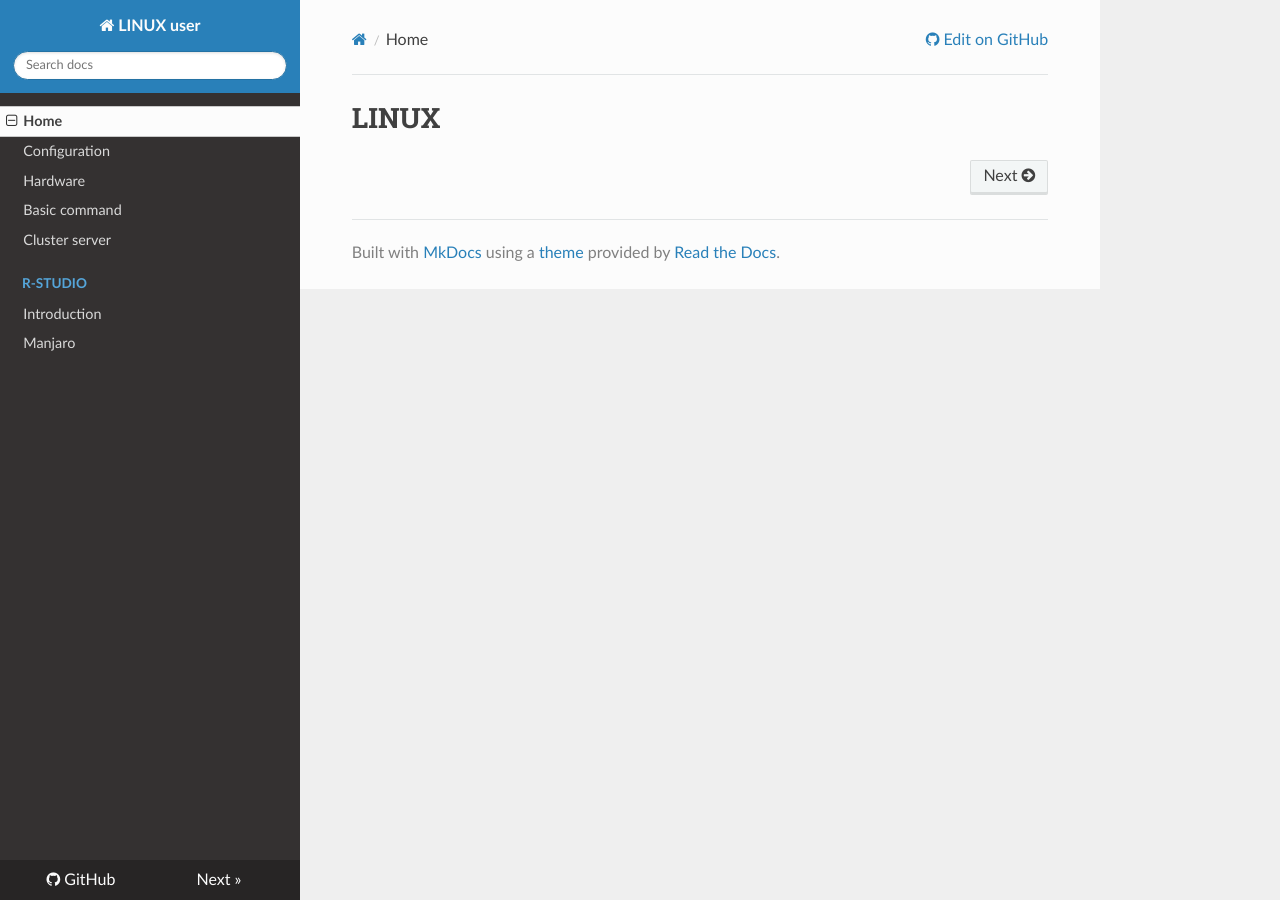
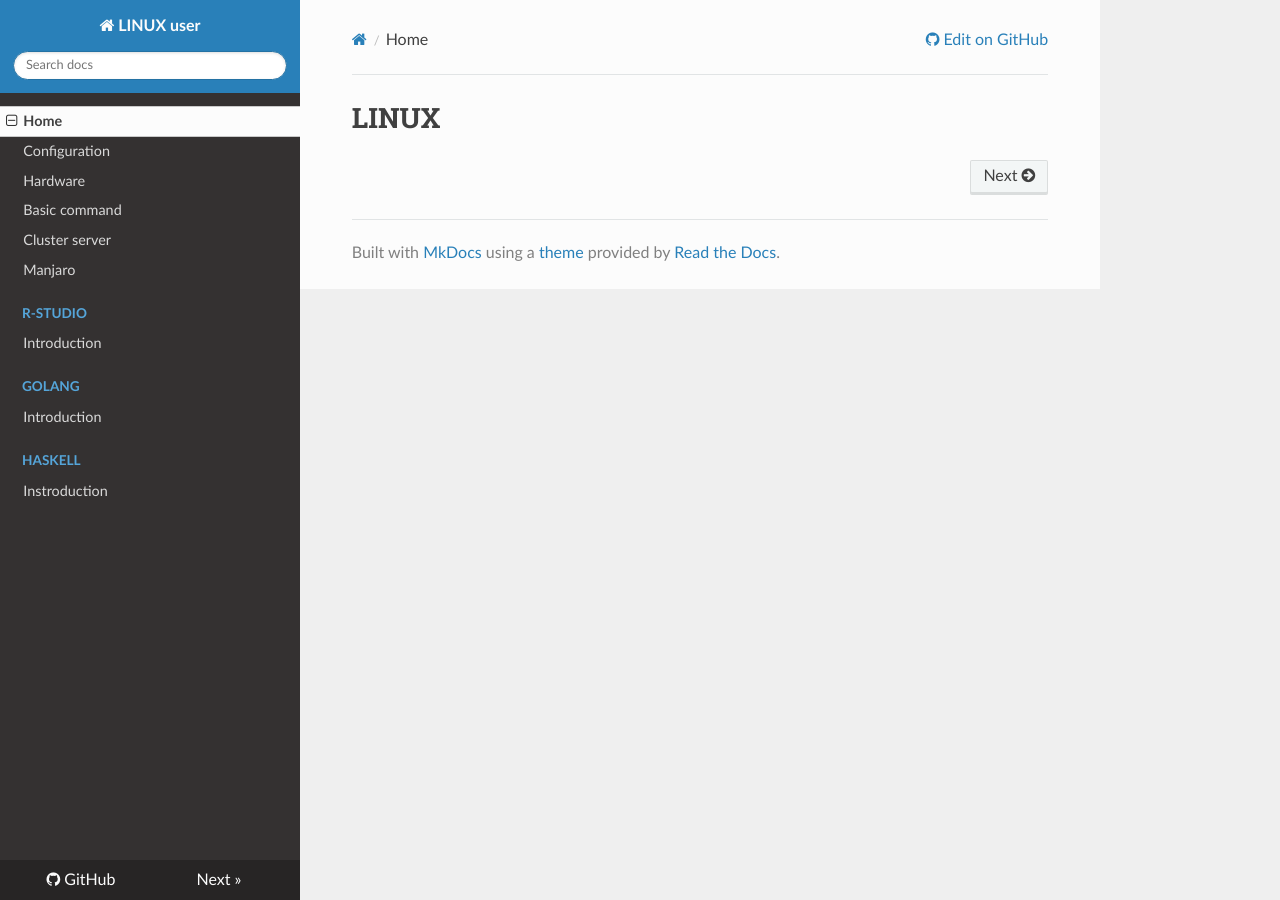
Before and after one commit to WonyoungCho/LINUX, an MkDocs documentation site: the page built from docs/index.md, in a window 1280 px wide. Built offline with MkDocs 1.6.1, drawn with Linux system fonts in a browser that asks for light colours; nearby versions of some CDN libraries; old or Windows-style settings are respelled for this version of MkDocs.

Commit message:
Update mkdocs.yml

```diff
--- a/mkdocs.yml
+++ b/mkdocs.yml
@@ -12,8 +12,13 @@ pages:
     - Hardware : 'hardware.md'
     - Basic command: 'basic_comm.md'
     - Cluster server: 'cluster_conf.md'
+    - Manjaro: 'manjaro_conf.md'
     - R-Studio:
         - Introduction : 'rstudio_int.md'
-    - Manjaro: 'manjaro_conf.md'
+    - Golang:
+        - Introduction : 'golang_int.md'
+    - Haskell:
+        - Instroduction : 'haskell_int.md'
+
 
 theme: readthedocs
```
